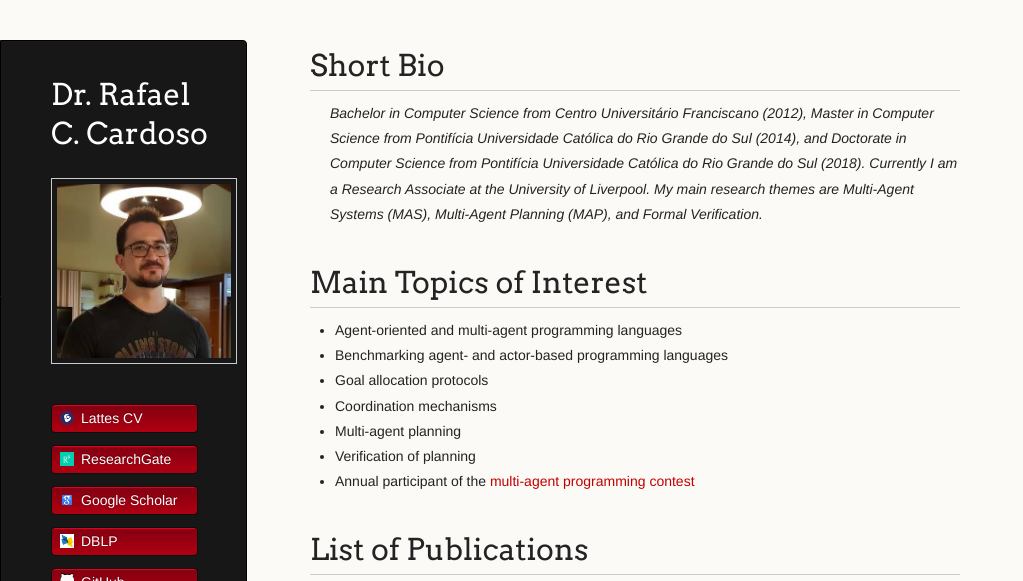
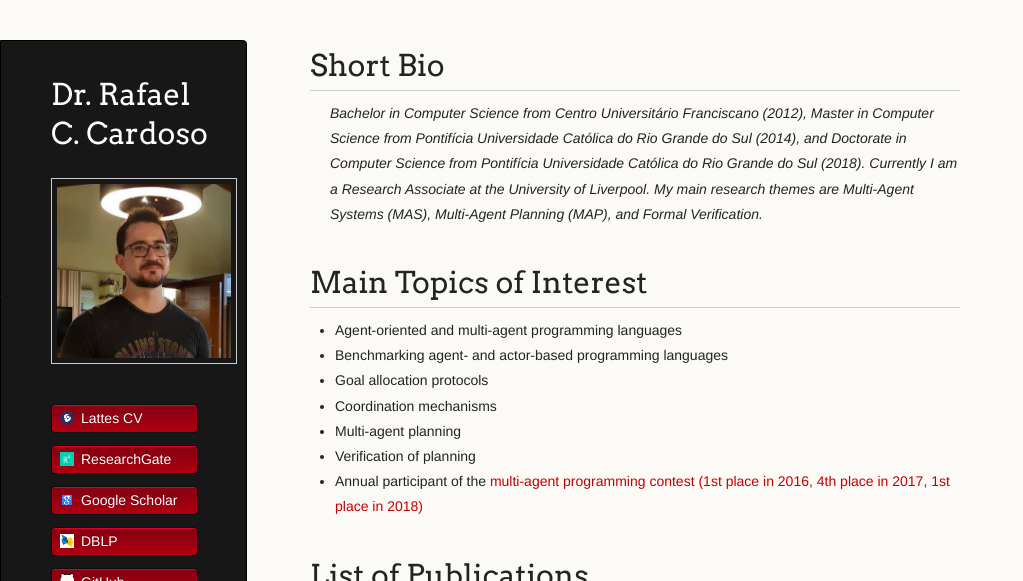
Before and after one commit to rafaelcaue/rafaelcaue.github.io, a Jekyll site: the page built from index.md, in a window 1280 px wide and 900 px high, cut to the strip 0-581 px from the top of the window. Shown: the whole strip, without its empty margins (0-1023 px from the left). Built offline with Jekyll 4.4.1, drawn with Linux system fonts in a browser that asks for light colours; our own code applies the rules of GitHub Pages for plain Markdown files.

Commit message:
Update index.md

```diff
--- a/index.md
+++ b/index.md
@@ -14,7 +14,7 @@ layout: default
 *	Coordination mechanisms
 *	Multi-agent planning
 *	Verification of planning
-*	Annual participant of the <a href="https://multiagentcontest.org/" target="_blank">multi-agent programming contest</a>
+*	Annual participant of the <a href="https://multiagentcontest.org/" target="_blank">multi-agent programming contest (1<sup>st</sup> place in 2016, 4<sup>th</sup> place in 2017, 1<sup>st</sup> place in 2018)</a>
 
 # List of Publications
 <script src="https://bibbase.org/show?bib=https%3A%2F%2Frafaelcaue.github.io%2Fpublications.bib&jsonp=1"></script>
```
